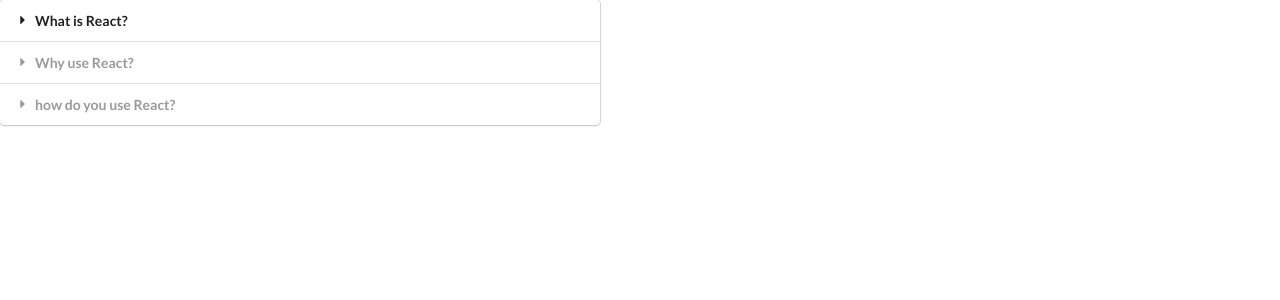
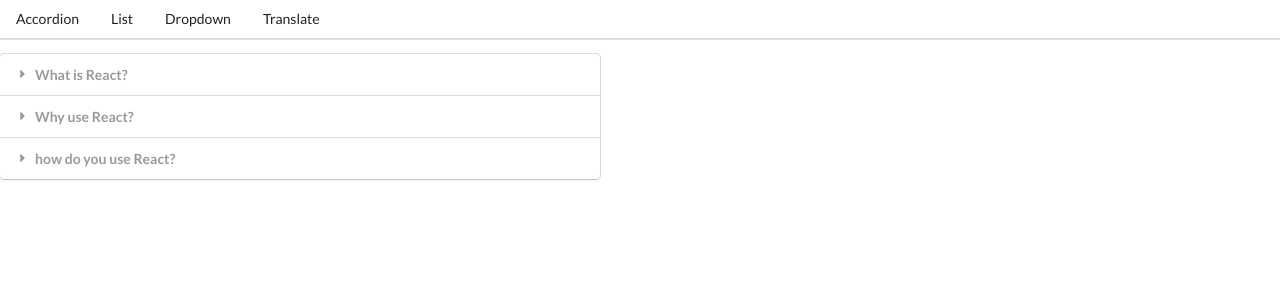
Before and after one commit to IchwanSetyawan/React-widgets, a React (Create React App) app: page / in a window 1280 px wide. Shown: the top 300 px of the page. Built offline with nearby package versions, Linux system fonts and the light colour scheme.

Commit message:
add navbar header

```diff
--- a/src/App.js
+++ b/src/App.js
@@ -4,6 +4,7 @@
 import Dropdown from './components/Dropdown';
 import Translate from './components/Translate';
 import Route from './components/Route';
+import Header  from './components/Header';
 
 const items = [
   {
@@ -71,6 +72,7 @@
   const [selected, setSelected] = useState(options[0]);
   return (
     <div>
+      <Header />
       <Route path="/">
         <Accordion items={items}/>
       </Route>
--- /dev/null
+++ b/src/components/Header.js
@@ -0,0 +1,22 @@
+import React from 'react';
+
+const Header = () => {
+    return (
+        <div className="ui secondary pointing menu">
+            <a href="/" className="item">
+                Accordion
+            </a>
+            <a href="/list" className="item">
+                List
+            </a>
+            <a href="/dropdown" className="item">
+                Dropdown
+            </a>
+            <a href="/translate" className="item">
+                Translate
+            </a>
+        </div>
+    );
+};
+
+export default Header;
```
